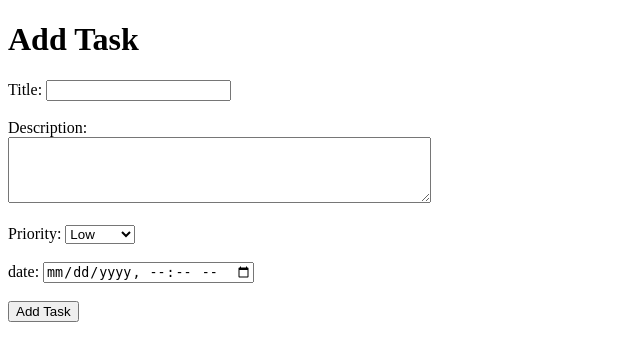
After one commit to ali-hv/workeas, a FastAPI app: page /tasks/add in a window 1280 px wide. The commit adds this page. Shown: the top 361 px of the page, without its empty margins (0-640 px from the left). Run offline with FastAPI, Linux system fonts and the light colour scheme.

Commit message:
implement adding and deleting tasks for client

```diff
--- /dev/null
+++ b/app/templates/tasks/add_task.html
@@ -0,0 +1,31 @@
+<!DOCTYPE html>
+<html lang="en">
+<head>
+    <meta charset="UTF-8">
+    <meta name="viewport" content="width=device-width, initial-scale=1.0">
+    <title>Add Task</title>
+</head>
+<body>
+    <h1>Add Task</h1>
+    <form method="post">
+        <label for="title">Title:</label>
+        <input type="text" id="title" name="title" required><br><br>
+
+        <label for="description">Description:</label><br>
+        <textarea id="description" name="description" rows="4" cols="50" required></textarea><br><br>
+
+        <label for="priority">Priority:</label>
+        <select id="priority" name="priority" required>
+            <option value="LOW">Low</option>
+            <option value="MEDIUM">Medium</option>
+            <option value="HIGH">High</option>
+            <option value="CRITICAL">Critical</option>
+        </select><br><br>
+
+        <label for="date">date:</label>
+        <input type="datetime-local" id="date" name="date" required><br><br>
+
+        <input type="submit" value="Add Task">
+    </form>
+</body>
+</html>
--- a/app/templates/tasks/tasks_list.html
+++ b/app/templates/tasks/tasks_list.html
@@ -16,10 +16,11 @@
             {% for task in tasks %}
                 <div class="task-box {{ task.priority }}">
                     <h2>{{ task.title }}</h2>
-                    <div class="box-options">
+                    <div class="task-options">
                         <button><i class="bi bi-pencil-square"></i></button>
-                        <button><i class="bi bi-trash"></i></button>
+                        <a href="{{ url_for('delete_task', task_id=task.id) }}"><button><i class="bi bi-trash"></i></button></a>
                     </div>
+                    <h3 class="task-date" dir="rtl">{{ task.date }}</h3>
                     <!-- <h3 dir="rtl" class="task-date">{{ task.date }}</h3> -->
                     <div class="dropdown">
                         <p>{{ task.description }}</p>
```
Also changed, not shown: app/routers/client/tasks.py (+34 -5 lines), app/static/tasks/css/style.css (+4 -4 lines).
